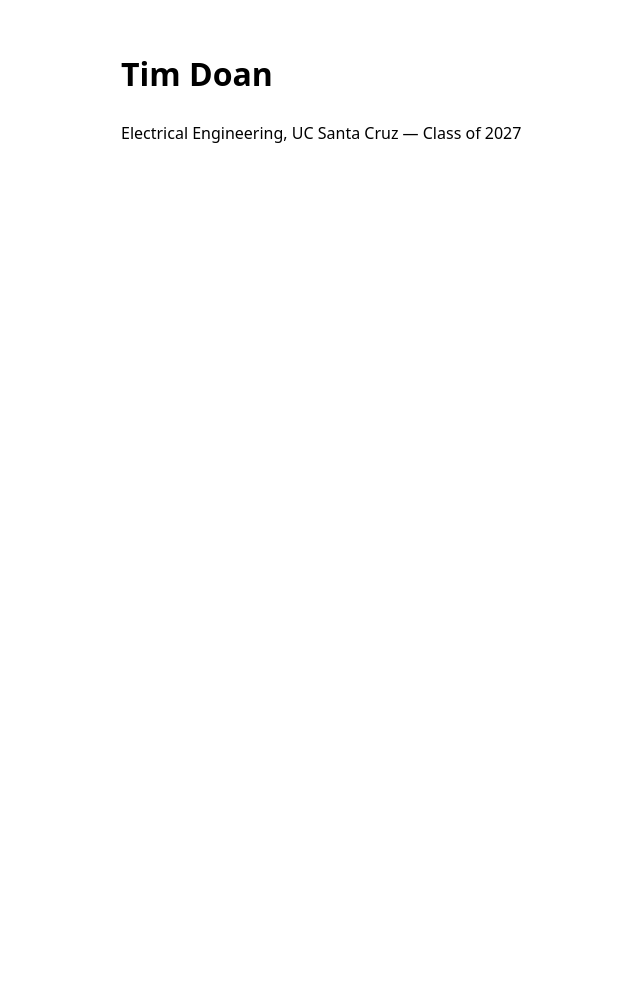
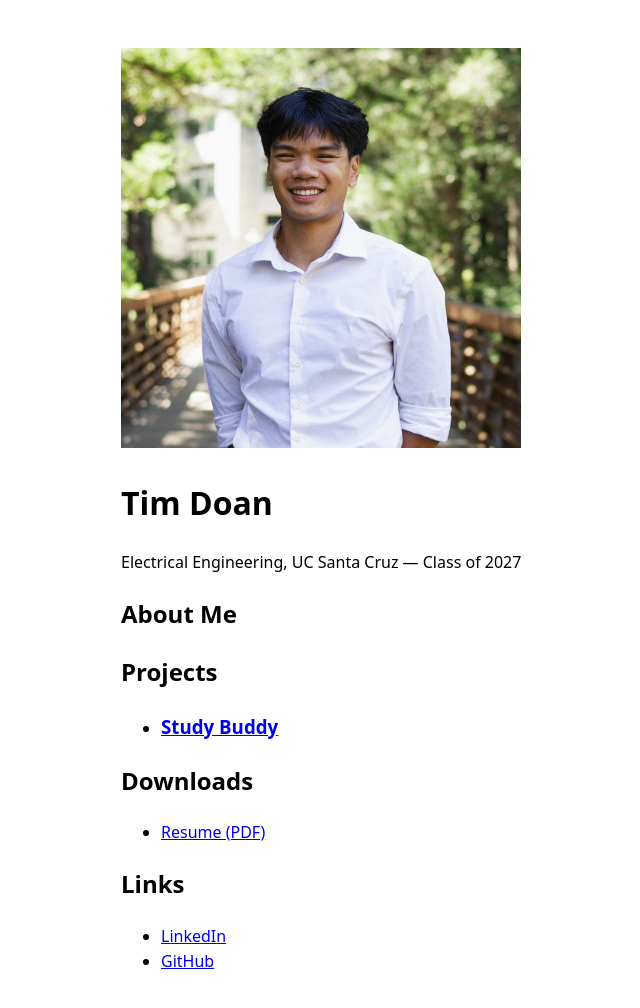
Before and after one commit to tim-doan/github.io, a plain HTML site: page index.html in a window 1280 px wide. Shown: the whole page, without its empty margins (169-809 px from the left). Before the commit the page ends 800 px from the top, so only its background shows below. Drawn offline with Linux system fonts and the light colour scheme.

Commit message:
Implemented About Me, Projects, Dowloads, and Links

```diff
--- a/index.html
+++ b/index.html
@@ -7,7 +7,48 @@
   <link rel="stylesheet" href="style.css">
 </head>
 <body>
-  <h1>Tim Doan</h1>
-  <p>Electrical Engineering, UC Santa Cruz — Class of 2027</p>
+
+  <header>
+    <img src="assets/Headshot.png" alt="Tim Doan">
+    <h1>Tim Doan</h1>
+    <p>Electrical Engineering, UC Santa Cruz — Class of 2027</p>
+    <p><!-- TODO: short header bio — one or two lines on what you build and what you're looking for --></p>
+  </header>
+
+  <main>
+
+    <section id="about">
+      <h2>About Me</h2>
+      <p><!-- TODO: about me — background, interests, coursework, what draws you to EE --></p>
+    </section>
+
+    <section id="projects">
+      <h2>Projects</h2>
+      <ul>
+        <li>
+          <h3><a href="projects/study-buddy.html">Study Buddy</a></h3>
+          <p><!-- TODO: one-line description — ESP32, PlatformIO firmware, KiCad schematics --></p>
+        </li>
+        <!-- TODO: add more projects -->
+      </ul>
+    </section>
+
+    <section id="downloads">
+      <h2>Downloads</h2>
+      <ul>
+        <li><a href="assets/resume.pdf" download>Resume (PDF)</a></li>
+      </ul>
+    </section>
+
+    <section id="links">
+      <h2>Links</h2>
+      <ul>
+        <li><a href="https://www.linkedin.com/in/TODO" target="_blank" rel="noopener">LinkedIn</a></li>
+        <li><a href="https://github.com/tim-doan" target="_blank" rel="noopener">GitHub</a></li>
+      </ul>
+    </section>
+
+  </main>
+
 </body>
 </html>
```
Also changed, not shown: assets/Headshot.png (added), 2 other files.
